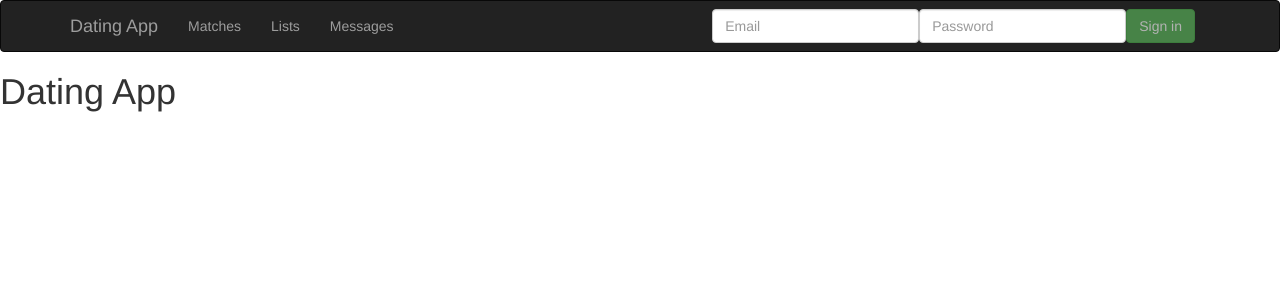
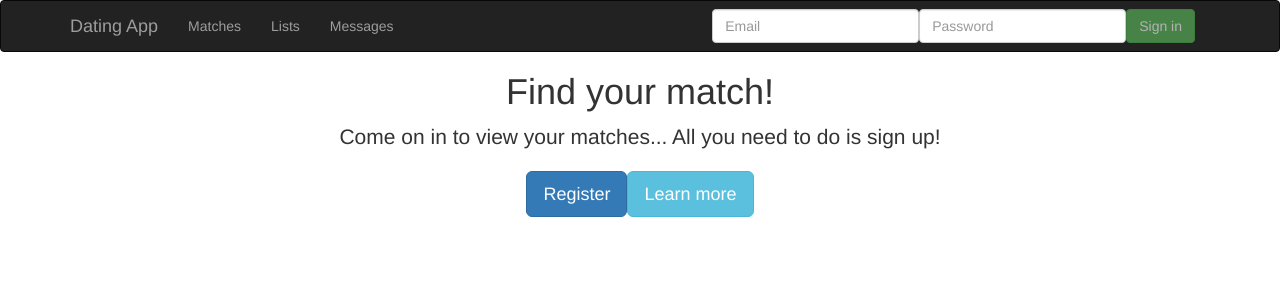
Before and after one commit to cantis/DatingAppSPA, an Angular app: page / in a window 1280 px wide. Shown: the top 300 px of the page. Built offline with nearby package versions, Linux system fonts and the light colour scheme; no server answers.

Commit message:
Added Home and Register Components

```diff
--- a/src/app/app.component.html
+++ b/src/app/app.component.html
@@ -1,5 +1,5 @@
 <app-nav></app-nav>
-<h1>
-  Dating App
-</h1>
+
+<app-home></app-home>
+
 <app-value></app-value>
--- a/src/app/app.module.ts
+++ b/src/app/app.module.ts
@@ -7,12 +7,17 @@
 import { ValueComponent } from './value/value.component';
 import { NavComponent } from './nav/nav.component';
 import { AuthService } from './_services/auth.service';
+import { HomeComponent } from './home/home.component';
+import { RegisterComponent } from './register/register.component';
 
 @NgModule({
   declarations: [
     AppComponent,
     ValueComponent,
     NavComponent
+,
+    HomeComponent,
+    RegisterComponent
 ],
   imports: [
     BrowserModule,
--- /dev/null
+++ b/src/app/home/home.component.html
@@ -0,0 +1,10 @@
+<div style="text-align:center">
+  <h1>
+    Find your match!
+  </h1>
+  <p class="lead">Come on in to view your matches... All you need to do is sign up!</p>
+  <div class="text-center">
+  <button class="btn btn-primary btn-lg">Register</button>
+  <button class="btn btn-info btn-lg">Learn more</button>
+  </div>
+</div>
--- /dev/null
+++ b/src/app/home/home.component.ts
@@ -0,0 +1,15 @@
+import { Component, OnInit } from '@angular/core';
+
+@Component({
+  selector: 'app-home',
+  templateUrl: './home.component.html',
+  styleUrls: ['./home.component.css']
+})
+export class HomeComponent implements OnInit {
+
+  constructor() { }
+
+  ngOnInit() {
+  }
+
+}
--- /dev/null
+++ b/src/app/register/register.component.html
@@ -0,0 +1,3 @@
+<p>
+  register works!
+</p>
--- /dev/null
+++ b/src/app/register/register.component.ts
@@ -0,0 +1,15 @@
+import { Component, OnInit } from '@angular/core';
+
+@Component({
+  selector: 'app-register',
+  templateUrl: './register.component.html',
+  styleUrls: ['./register.component.css']
+})
+export class RegisterComponent implements OnInit {
+
+  constructor() { }
+
+  ngOnInit() {
+  }
+
+}
```
Also changed, not shown: src/app/home/home.component.css (added), src/app/register/register.component.css (added), 2 other files (tests, documents, lock files or other folders).
